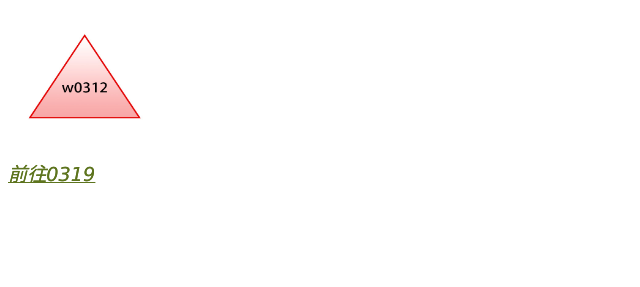
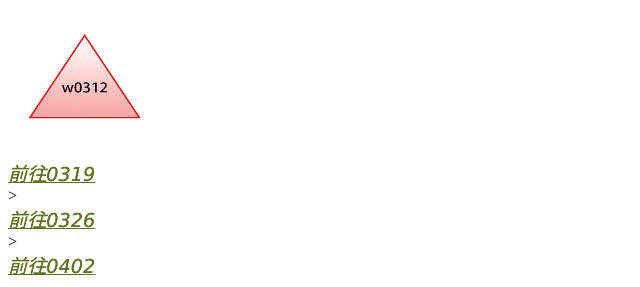
Before and after one commit to LiamKingh-TNT/akadabra, a plain HTML site: page index.html in a window 1280 px wide. Shown: the part 1559-1846 px from the top of the page, without its empty margins (0-640 px from the left). Before the commit the page ends 1754 px from the top, so only its background shows below. Drawn offline with Linux system fonts and the light colour scheme.

Commit message:
Update index.html

```diff
--- a/index.html
+++ b/index.html
@@ -16,6 +16,12 @@
 	<a href="0312/index.html"><p><img src="pictures/w0312.jpg" width="153" height="125"></p></a>
 	<div>
 		<a href="0319/index.html" class="text_link_style">前往0319</a>
+	</div>>
+	<div>
+		<a href="0326/index.html" class="text_link_style">前往0326</a>
+	</div>>
+	<div>
+		<a href="https://sites.google.com/view/liamking0402/%E9%A6%96%E9%A0%81" class="text_link_style">前往0402</a>
 	</div>
 
   </body>
```
